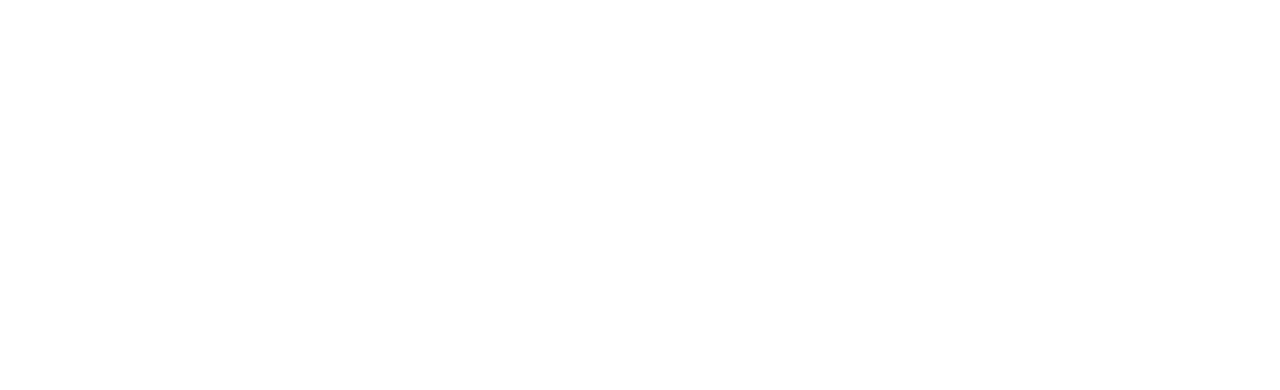
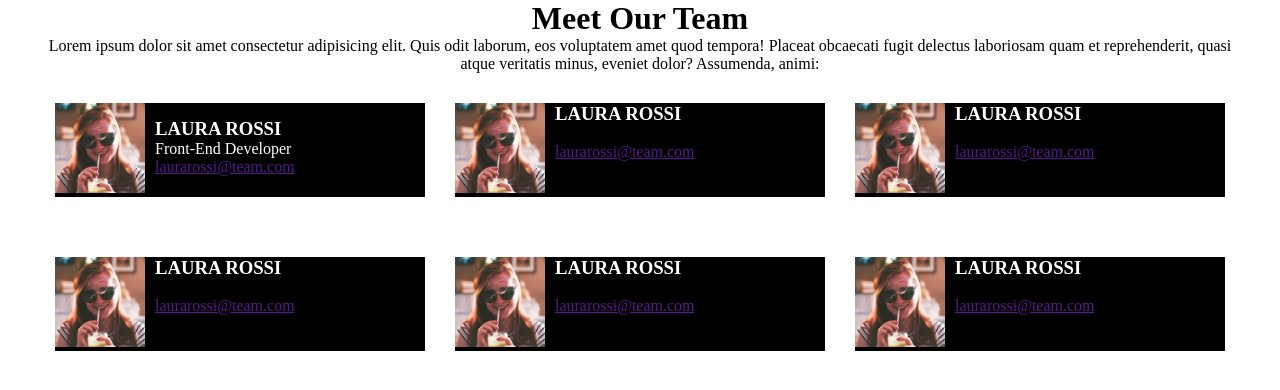
Before and after one commit to moa3337/html-css-float-cards, a plain HTML site: page index.html in a window 1280 px wide. Drawn offline with Linux system fonts and the light colour scheme.

Commit message:
ayout composition

```diff
--- a/css/style.css
+++ b/css/style.css
@@ -3,3 +3,58 @@
     padding: 0;
     box-sizing: border-box;
 }
+
+.clearfix::after{
+    content: "";
+    display: table;
+    clear: both;
+}
+
+h1{
+    text-align: center;
+ }
+
+.description{
+    text-align: center;
+    color: black;
+}
+
+ .continer{
+    max-width: 1200px;
+    margin: 0 auto;
+ }
+
+
+ .collumn{
+    width: calc(100% / 3 - 30px);
+    background-color: black;
+    float: left;
+    margin: 30px 15px;
+ }
+
+ .photo{
+    width: 90px;
+    margin-right: 10px;;
+    background-color: black;
+    float: left;
+ }
+
+ img{
+    width: 100%;
+ }
+
+ .user{
+    vertical-align: middle;
+    padding: 15px;
+ }
+
+h3{
+    color: white;
+    vertical-align: middle;
+}
+
+
+ .name{
+    color: white;
+
+ }
--- a/index.html
+++ b/index.html
@@ -5,6 +5,87 @@
     <title>Meet our team</title>
 </head>
 <body>
+    <header>
+        <h1>Meet Our Team</h1>
+    </header>
+
+    <main>
+        <div class="continer">
+            <section class="description">
+                <p>
+                    Lorem ipsum dolor sit amet consectetur
+                    adipisicing elit. Quis odit laborum,
+                    eos voluptatem amet quod tempora! Placeat
+                    obcaecati fugit delectus laboriosam quam et
+                    reprehenderit, quasi atque veritatis minus,
+                    eveniet dolor? Assumenda, animi:
+                </p>
+            </section>
+
+            <section>
+                <div class="raw">
+                    <div class="characters clearfix">
+                        <div class="collumn">
+                            <div class="photo">
+                                <img src="./pictures/female1.png" alt="">
+                            </div>
+                            <div class="user">
+                                <h3>LAURA ROSSI</h3>
+                                <p class="name">Front-End Developer</p>
+                                <a href="">laurarossi@team.com</a>
+                            </div>
+
+                        </div>
+
+                        <div class="collumn">
+                            <div class="photo">
+                                <img src="./pictures/female1.png" alt="">
+                            </div>
+                            <h3>LAURA ROSSI</h3>
+                            <p>Front-End Developer</p>
+                            <a href="">laurarossi@team.com</a>
+                        </div>
+
+                        <div class="collumn">
+                            <div class="photo">
+                                <img src="./pictures/female1.png" alt="">
+                            </div>
+                            <h3>LAURA ROSSI</h3>
+                            <p>Front-End Developer</p>
+                            <a href="">laurarossi@team.com</a>
+                        </div>
+
+                        <div class="collumn">
+                            <div class="photo">
+                                <img src="./pictures/female1.png" alt="">
+                            </div>
+                            <h3>LAURA ROSSI</h3>
+                            <p>Front-End Developer</p>
+                            <a href="">laurarossi@team.com</a>
+                        </div>
+
+                        <div class="collumn">
+                            <div class="photo">
+                                <img src="./pictures/female1.png" alt="">
+                            </div>
+                            <h3>LAURA ROSSI</h3>
+                            <p>Front-End Developer</p>
+                            <a href="">laurarossi@team.com</a>
+                        </div>
+
+                        <div class="collumn">
+                            <div class="photo">
+                                <img src="./pictures/female1.png" alt="">
+                            </div>
+                            <h3>LAURA ROSSI</h3>
+                            <p>Front-End Developer</p>
+                            <a href="">laurarossi@team.com</a>
+                        </div>
+                    </div>
+                </div>
+            </section>
+        </div>
+    </main>
 
 </body>
 </html>
```
Also changed, not shown: pictures/female1.png (added).
